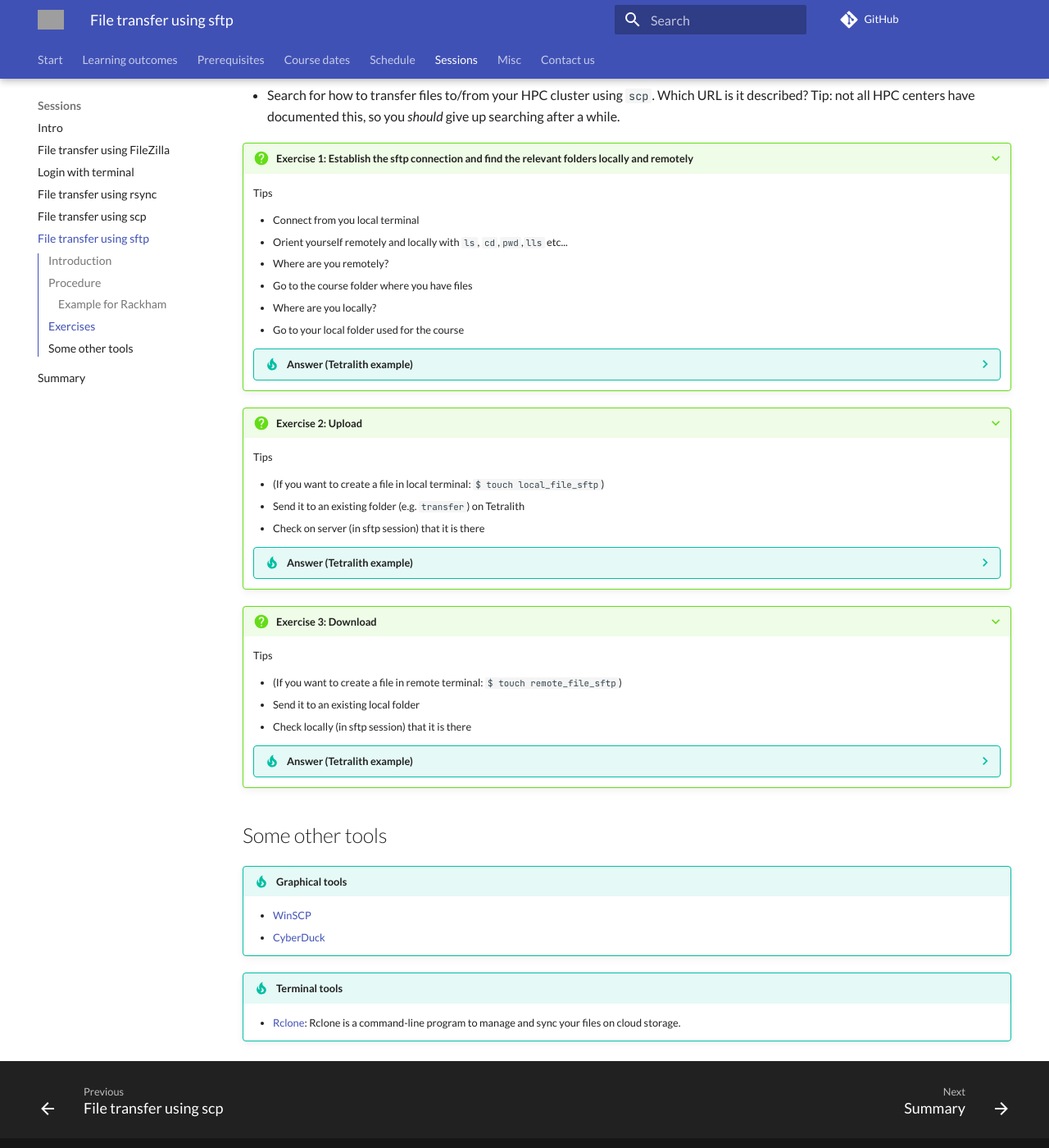
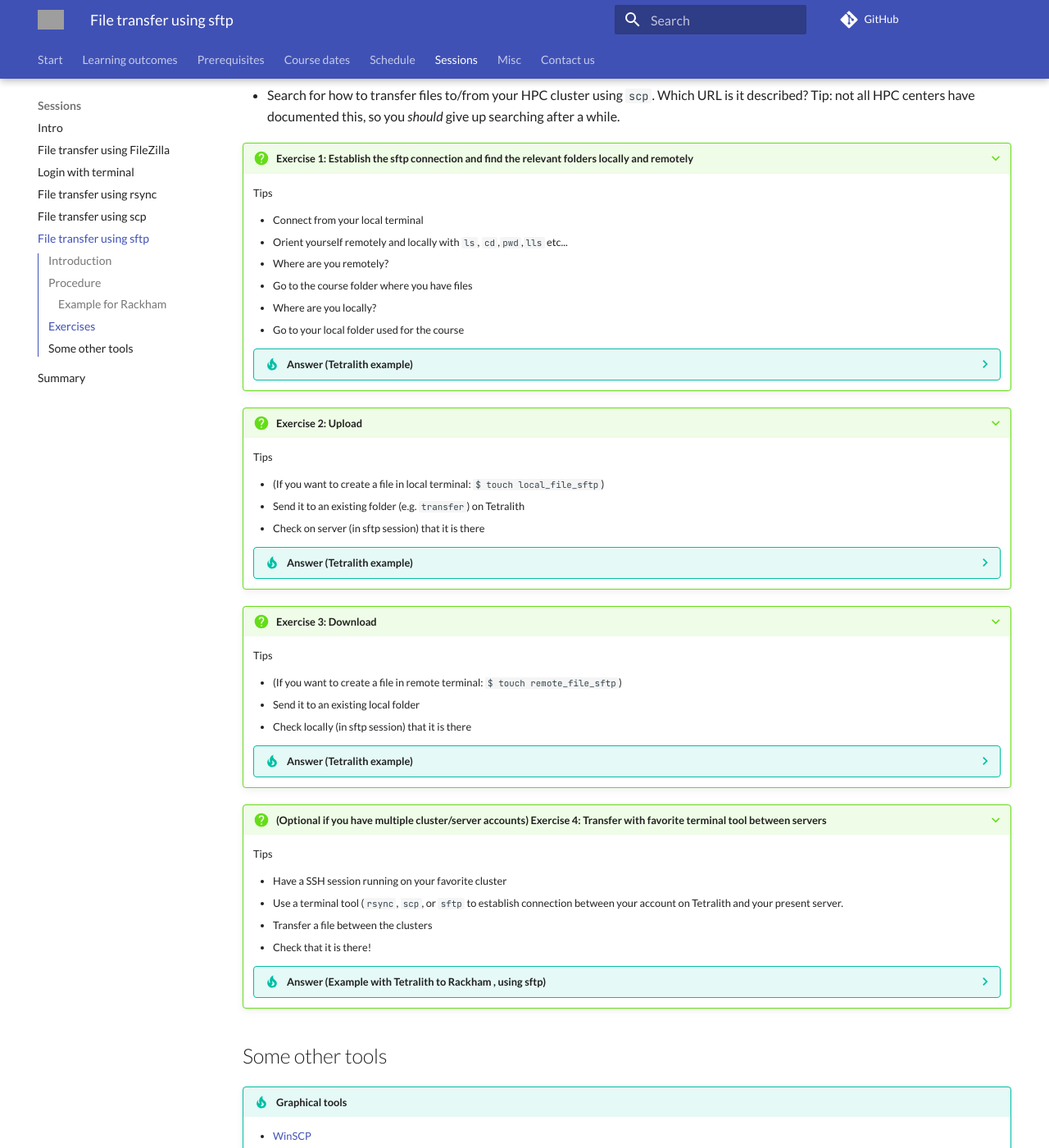
Before and after one commit to UPPMAX/naiss_file_transfer_course, an MkDocs documentation site: the page built from docs/sessions/sftp/README.md, in a window 1280 px wide and 1400 px high, scrolled down 2484 px. Shown: the whole window at 82% size. Built offline with MkDocs 1.6.1 and Material for MkDocs 9.7.7, drawn with Linux system fonts in a browser that asks for light colours; comment, search, counter and statistics services are not loaded; grey boxes are pictures that could not be loaded.

Commit message:
README.md sftp Ex4 server to server

````diff
--- a/docs/sessions/sftp/README.md
+++ b/docs/sessions/sftp/README.md
@@ -147,7 +147,7 @@ Use the documentation of your HPC cluster.
 
     Tips
 
-    - Connect from you local terminal
+    - Connect from your local terminal
     - Orient yourself remotely and locally with ``ls``, ``cd``,``pwd``,``lls`` etc...
     - Where are you remotely?
     - Go to the course folder where you have files
@@ -219,6 +219,32 @@ Use the documentation of your HPC cluster.
 
         - Video for Tetralith
 
+???+ question "(Optional if you have multiple cluster/server accounts) Exercise 4: Transfer with favorite terminal tool between servers"
+
+    Tips
+
+    - Have a SSH session running on your favorite cluster
+    - Use a terminal tool (``rsync``, ``scp``, or ``sftp`` to establish connection between your account on Tetralith and your present server.
+    - Transfer a file between the clusters
+    - Check that it is there!
+
+    ???- tip "Answer (Example with Tetralith to Rackham , using sftp)"
+
+        Same principles as we learned before!
+
+        Connection from Tetralith:
+
+        ```console
+        [sm_bcarl@tetralith3 ~]$ sftp bjornc@rackham.uppmax.uu.se
+        The authenticity of host 'rackham.uppmax.uu.se (89.44.250.84)' can't be established.
+        ECDSA key fingerprint is SHA256:W/MazH3WrH0wKrHBOJpPbDaU4qeYGqiv3FRPsdXIsb4.
+        This key is not known by any other names
+        Are you sure you want to continue connecting (yes/no/[fingerprint])? yes
+        Warning: Permanently added 'rackham.uppmax.uu.se' (ECDSA) to the list of known hosts.
+        bjornc@rackham.uppmax.uu.se's password:
+        Connected to rackham.uppmax.uu.se.
+        ```
+
 ## Some other tools
 
 !!!- tip "Graphical tools"
````
